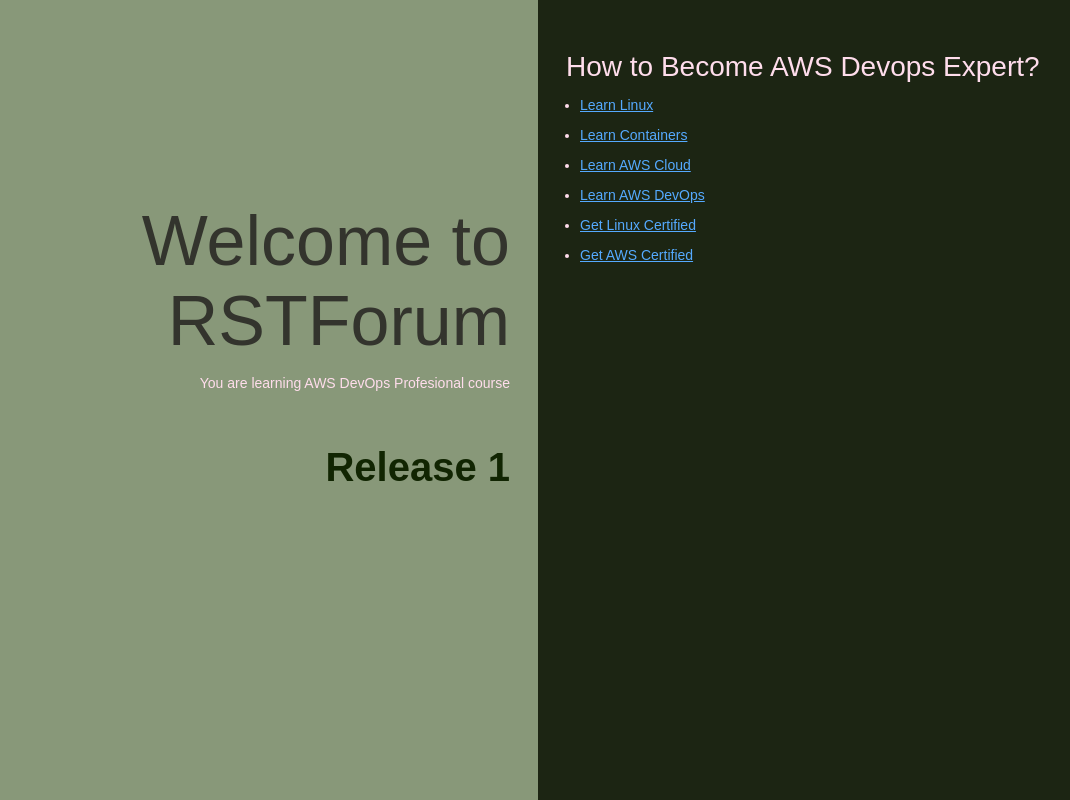
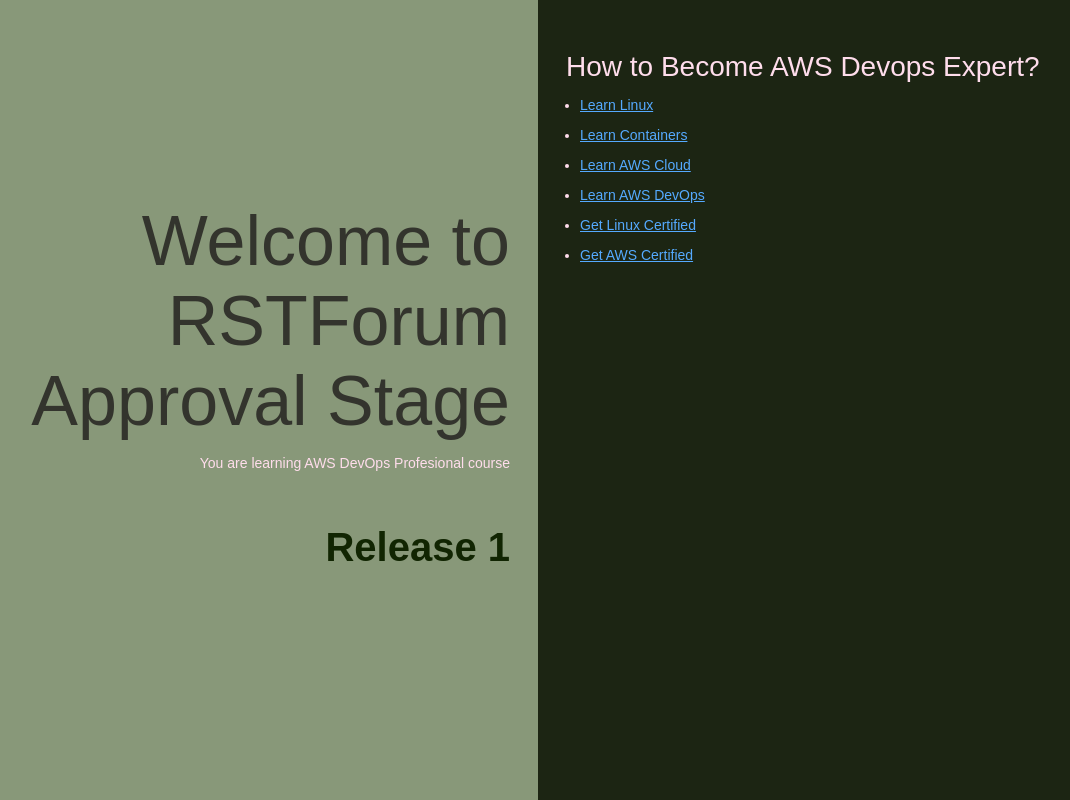
Before and after one commit to KartikSahu84/beanstalk-repo2, a website: page index.html in a window 1280 px wide. Shown: the whole page, without its empty margins (102-1172 px from the left). Drawn offline with Linux system fonts and the light colour scheme.

Commit message:
Update index.html

```diff
--- a/index.html
+++ b/index.html
@@ -79,7 +79,7 @@
   </head>
   <body>
     <div class="textColumn">
-      <h1>Welcome to RSTForum </h1>
+      <h1>Welcome to RSTForum Approval Stage </h1>
       <p>You are learning AWS DevOps Profesional course</p>
       <p class="large-text">Release 1</p>
     </div>
```
